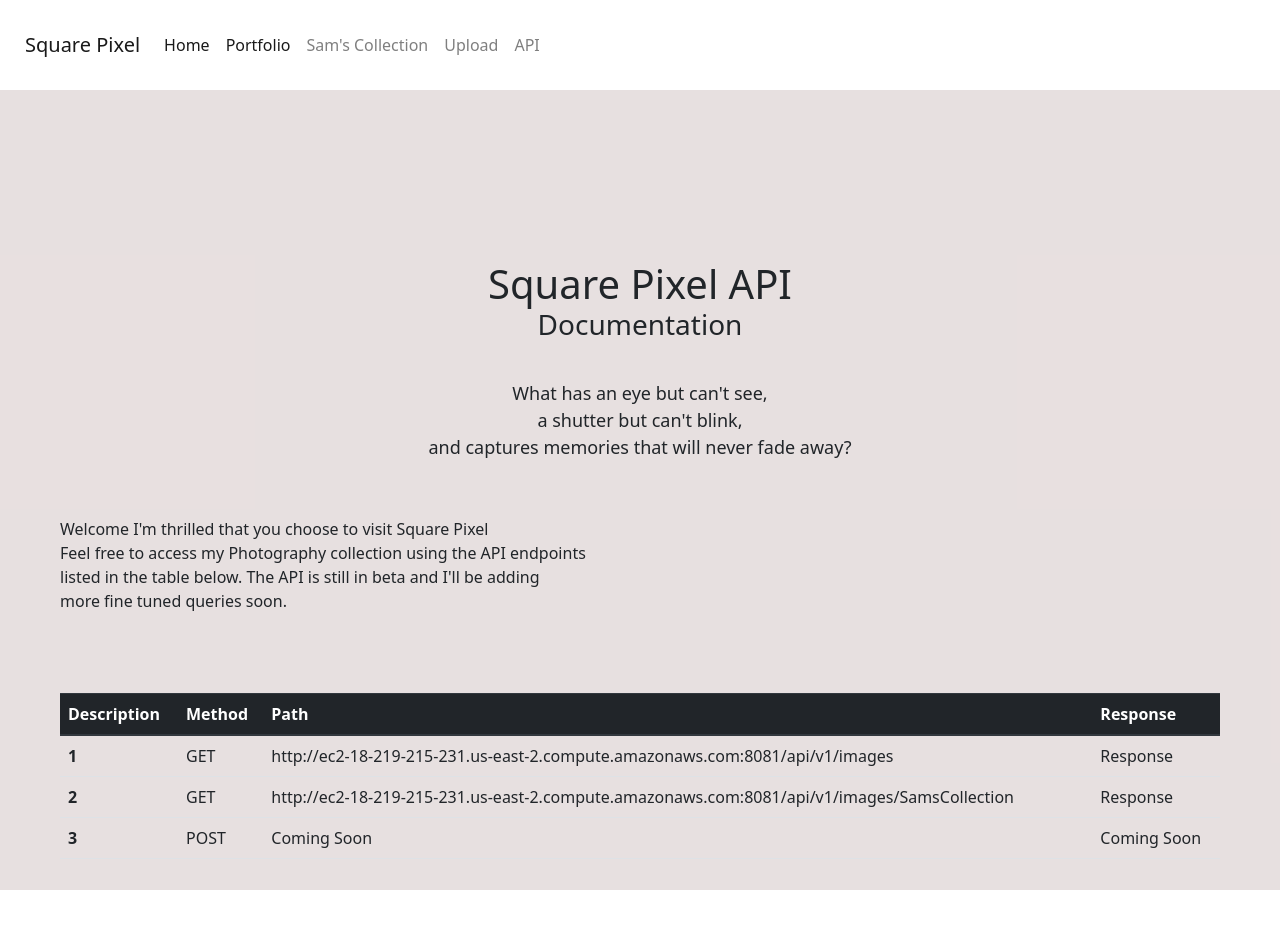
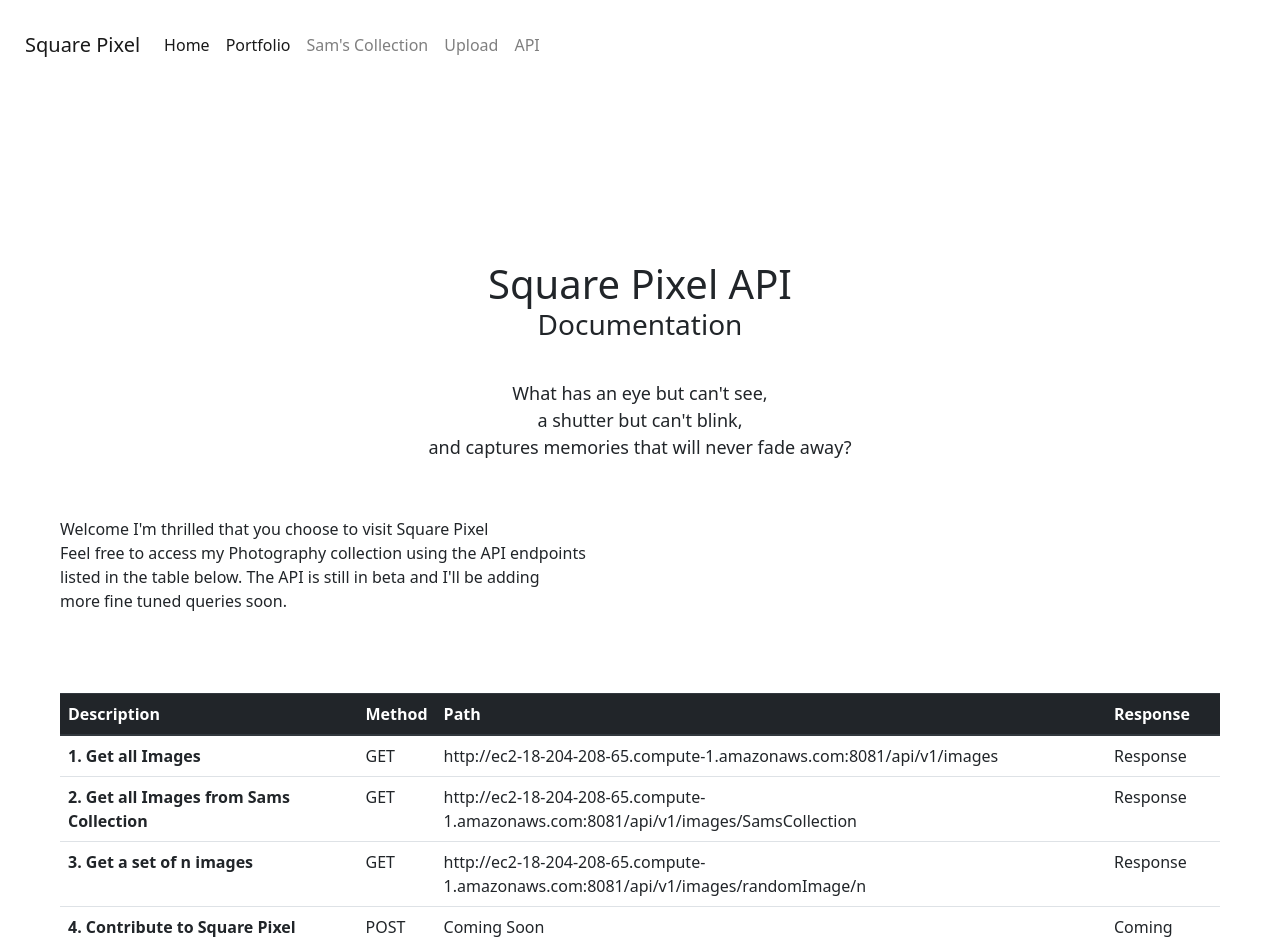
Before and after one commit to RobelTadele/SquarePixel, a React (Create React App) app in the folder ReactApp/: page /api in a window 1280 px wide. Shown: the top 943 px of the page. Before the commit the page ends 915 px from the top, so only its background shows below. Built offline with nearby package versions, Linux system fonts and the light colour scheme.

Commit message:
minor bug fixes

```diff
--- a/ReactApp/src/Components/APIendpoints.js
+++ b/ReactApp/src/Components/APIendpoints.js
@@ -1,10 +1,11 @@
 
-const APIURL = "http://ec2-18-219-215-231.us-east-2.compute.amazonaws.com:8081/api/v1/images"
+const APIURL = "http://ec2-18-204-208-65.compute-1.amazonaws.com:8081/api/v1/images"
 
 
 const API_endpoint = {
     portfolio : APIURL,
     SamsCollection : APIURL + "/SamsCollection",
+    limitedPortfolio: APIURL + "/randomImage",
     uploads : "Coming Soon"
 };
 
--- a/ReactApp/src/Components/ApiFetch.js
+++ b/ReactApp/src/Components/ApiFetch.js
@@ -25,5 +25,5 @@ export const ApiFetch = ({src, limit}) => {
     }
     imageSrc.push(value)
 })
-    return imageSrc
+   return imageSrc
 }
--- a/ReactApp/src/Components/ApidocComponent.js
+++ b/ReactApp/src/Components/ApidocComponent.js
@@ -15,19 +15,25 @@ const ApidocComponent = () => {
   </thead>
   <tbody>
     <tr>
-      <th scope="row">1</th>
+      <th scope="row">1. Get all Images</th>
       <td>GET</td>
       <td>{API_endpoint.portfolio}</td>
       <td>Response</td>
     </tr>
     <tr>
-      <th scope="row">2</th>
+      <th scope="row">2. Get all Images from Sams Collection</th>
       <td>GET</td>
       <td>{API_endpoint.SamsCollection}</td>
       <td>Response</td>
     </tr>
     <tr>
-      <th scope="row">3</th>
+      <th scope="row">3. Get a set of n images</th>
+      <td>GET</td>
+      <td>{API_endpoint.limitedPortfolio}/n</td>
+      <td>Response</td>
+    </tr>
+    <tr>
+      <th scope="row">4. Contribute to Square Pixel</th>
       <td>POST</td>
       <td>{API_endpoint.uploads}</td>
       <td>Coming Soon</td>
--- a/ReactApp/src/Components/Carousel.js
+++ b/ReactApp/src/Components/Carousel.js
@@ -1,12 +1,12 @@
-import React, { useState, useEffect } from 'react'
-
+import React from 'react'
+import '../Styles/homeindex.css'
 import { ImageCards } from './HomePage'
 
 export const Carousel = () => {
     const images = {
-        1: "https://squarepixelbucket.s3.us-east-2.amazonaws.com/MainPortfolio/DSC_0340.jpg",
-        2: "https://squarepixelbucket.s3.us-east-2.amazonaws.com/MainPortfolio/DSC_0340.jpg",
-        3: "https://squarepixelbucket.s3.us-east-2.amazonaws.com/MainPortfolio/DSC_0340.jpg"
+        1: "https://squarepixelbucket1.s3.amazonaws.com/MainPortfolio/DSC_0215.jpg",
+        2: "https://squarepixelbucket1.s3.amazonaws.com/MainPortfolio/DSC_0455.jpg",
+        3: "https://squarepixelbucket1.s3.amazonaws.com/MainPortfolio/DSC_0517.jpg"
     }
 
     return (
--- a/ReactApp/src/Components/PortfolioImageContainer.js
+++ b/ReactApp/src/Components/PortfolioImageContainer.js
@@ -1,5 +1,4 @@
 import React from 'react'
-
 import PhotoAlbum from "react-photo-album";
 import '../Styles/homeindex.css';
 import { ApiFetch } from './ApiFetch';
--- a/ReactApp/src/Styles/apiPage.css
+++ b/ReactApp/src/Styles/apiPage.css
@@ -1,6 +1,6 @@
 .parContainer{
-    height: 100vh;
-    width: auto;
+
+
     display: flex;
 }
 
@@ -15,8 +15,8 @@
 
 
 .docContainer{
-    width: 50vw;
-    background-color: rgba(220, 209, 209, 0.669);
+
+
     padding: 20px;
 }
 
--- a/ReactApp/src/Styles/homeindex.css
+++ b/ReactApp/src/Styles/homeindex.css
@@ -49,7 +49,14 @@
     justify-content:space-around;
  }
 
+ .largeImages{
+  display: flex;
+  justify-content: center;
+  align-items: center;
+
+ }
   .img-thumbnail{
+    width: 65vw;
     height: 80vh;
     flex-basis: 20%;
     border-radius: 30px;
@@ -104,8 +111,10 @@ a{
 }
 
 #footer{
-  padding-top: 50px ;
+  padding-top: 30px;
 }
+
+
 
 #smallImageContainer{
   width: 80vw;
@@ -120,11 +129,15 @@ a{
   background-color: #000000;
   padding: 20px;
   margin-top: 10px;
+  min-height: 50vh;
 }
 
 #galleryContainerMobile{
   display: none;
 }
+
+
+
 
  /* Media Queries smaller displays below 1000px*/
   @media (max-width: 1000px) {
@@ -174,11 +187,12 @@ a{
         padding: 3px;
         margin-top: 10px;
         display: block;
+        min-height: 50vh;
+        background-color: #000000;
 
       }
 
       #galleryContainer{
         display: none;
       }
-
   }
```
